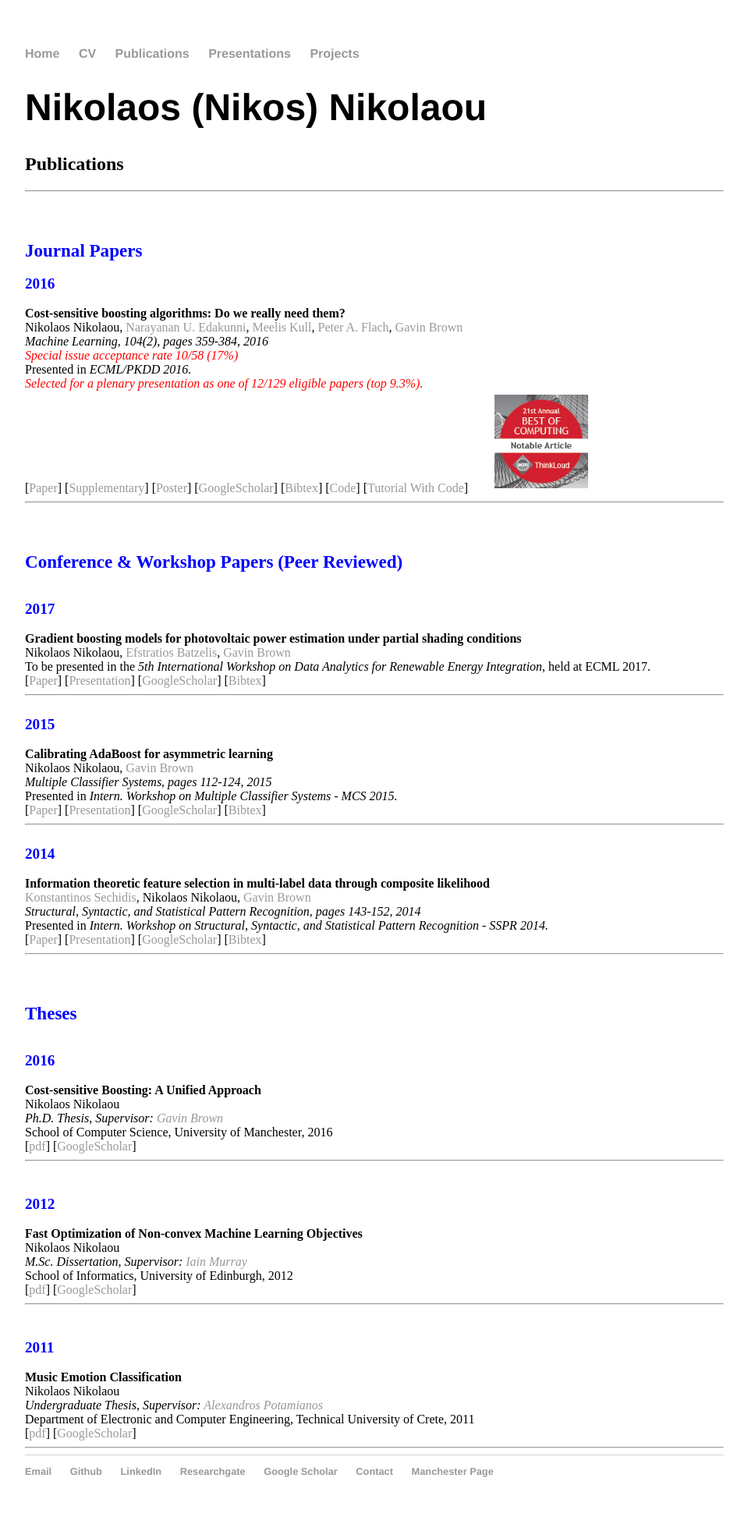
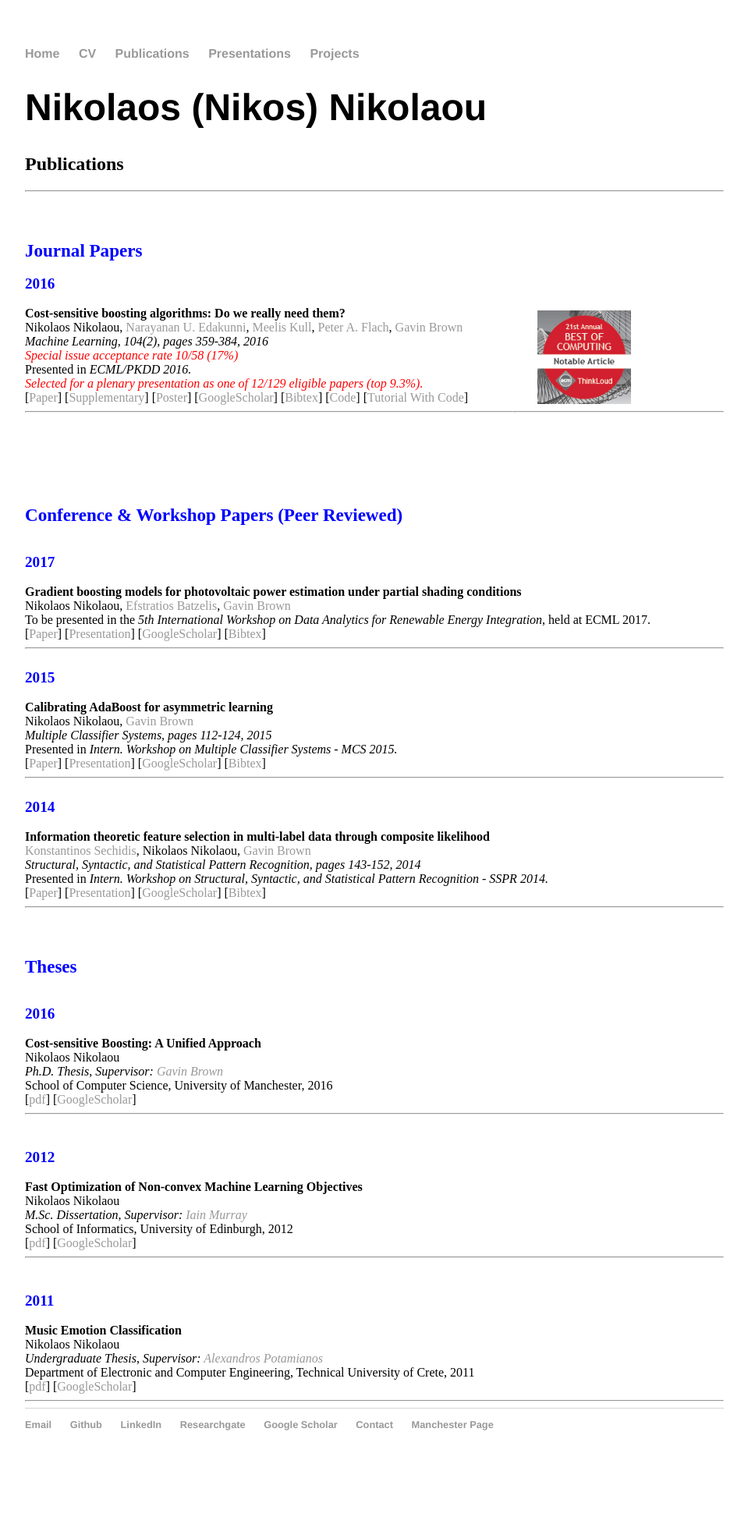
Before and after one commit to nnikolaou/nnikolaou.github.io, a Jekyll site: the page publications.html, which Jekyll copies as it is, in a window 1280 px wide. Shown: the whole page at 78% size, without its empty margins (160-1119 px from the left). Built offline with Jekyll 4.4.1, drawn with Linux system fonts in a browser that asks for light colours; after the commit the page ends 1894 px from its top, so only the background shows below that.

Commit message:
Update publications.html

```diff
--- a/publications.html
+++ b/publications.html
@@ -41,7 +41,7 @@
 <big><b><font color="blue">2016</font></b></big></font>
 
 <br><br>
-<!--<div style="float: left; width: 70%;" >-->
+<div style="float: left; width: 70%;">
 <b>Cost-sensitive boosting algorithms: Do we really need them?</b>
 <br>Nikolaos Nikolaou, <a href="http://www.xrci.xerox.com/profile-main/36" title="Dr. Narayanan U. Edakunni's web page" > Narayanan U. Edakunni</a>, <a href="http://www.bristol.ac.uk/engineering/people/meelis-kull/index.html" title="Dr. Meelis Kull's web page" > Meelis Kull</a>, <a href="https://www.cs.bris.ac.uk/~flach/" title="Prof. Peter A. Flach's web page" > Peter A. Flach</a>, <a href="http://www.cs.man.ac.uk/~gbrown/" title="Dr. Gavin Brown's web page" > Gavin Brown </a>
 <br><i>Machine Learning, 104(2), pages 359-384, 2016 </i>
@@ -49,18 +49,17 @@
 <br>Presented in <i>ECML/PKDD 2016. </i>
 <br><i><font color="red">Selected for a plenary presentation as one of 12/129 eligible papers (top 9.3%).</font></i>
 <br>[<a href="/files/mlj2016.pdf" target="_blank">Paper</a>] [<a href="/files/mlj2016sm.pdf" target="_blank">Supplementary</a>] [<a href="/files/ecml2016poster.pdf" target="_blank">Poster</a>] [<a href="https://scholar.google.com/scholar?oi=bibs&hl=el&cites=6947750899211589979&as_sdt=5" target="_blank">GoogleScholar</a>] [<a href="/files/mlj2016_bib.bib" target="_blank">Bibtex</a>] [<a href="http://www.cs.man.ac.uk/~gbrown/costsensitiveboosting/" target="_blank">Code</a>] [<a href="https://github.com/nnikolaou/Cost-sensitive-Boosting-Tutorial" target="_blank">Tutorial With Code</a>]
-<!--<hr>-->
+<hr>
 
-<!--<br>-->
-<!--<br>-->
-<!--</div>-->
-<!--<div style="float: right; width: 30%;">-->
+<br>
+<br>
+</div>
+<div style="float: right; width: 30%;">
 <img alt="ACM Best of Computing" hspace="30" vspace="5" src="/files/CRBadgeNotableArticle.jpg" width=120>
-<!--</div>-->
+</div>
 <hr>
-<br>
 
-<!--<p>&nbsp;</p>-->
+<p>&nbsp;</p>
 
 <br><br><big><big><b><font color="blue">Conference & Workshop Papers (Peer Reviewed)</font></b></big></big><br><br></font>
 
```
